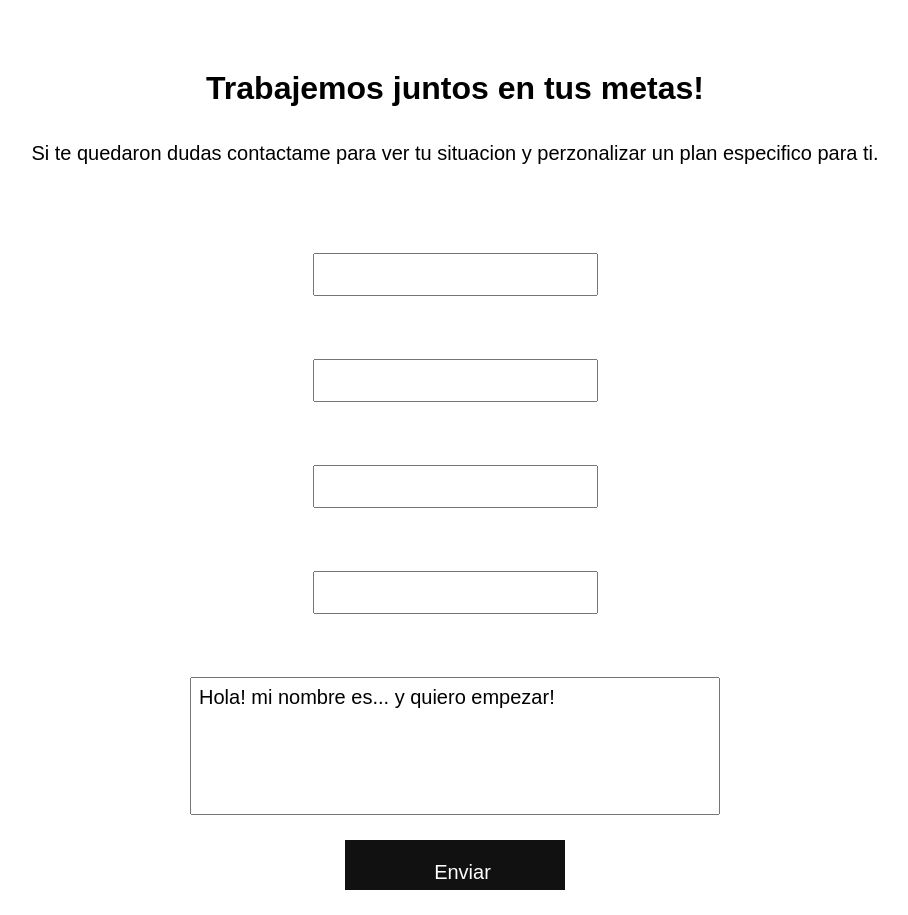
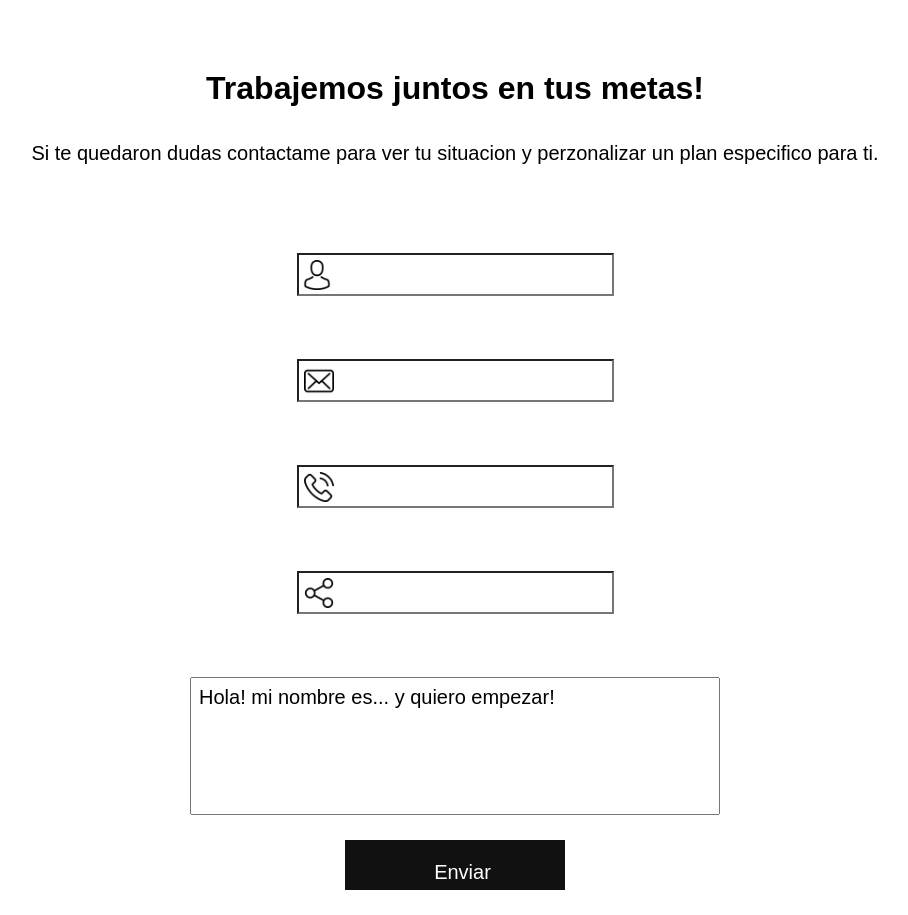
Before and after one commit to PabloReynaga/GymWebsite, a SvelteKit app: page /sections/contact in a window 1280 px wide. Shown: the whole page, without its empty margins (185-1093 px from the left). Built offline with nearby package versions, Linux system fonts and the light colour scheme.

Commit message:
icons formular

```diff
--- a/src/routes/sections/contact/+page.svelte
+++ b/src/routes/sections/contact/+page.svelte
@@ -1,5 +1,6 @@
 <script>
     import Button from './../../../componets/button.svelte'
+    import Avatar from '$lib/icon/avatar.png'
 
 </script>
 <div class="container">
@@ -14,16 +15,16 @@
                 <form action="https://formsubmit.co/reynagafarias@gmail.com" method="post">
 
                 <label class="label-input"  for="name">Nombre*</label>
-                <input class="input-field" type="text" id="name" required name="Nombre">
+                <input class="input-field-name" type="text" id="name" required name="Nombre">
 
                 <label class="label-input" for="mail">Mail*</label>
-                <input class="input-field" type="mail" id="mail" required name="Mail">
+                <input class="input-field-mail" type="mail" id="mail" required name="Mail">
 
                 <label class="label-input" for="number">Tu Whatsapp*</label>
-                <input class="input-field" type="text" id="number" required name="Whatsapp">
+                <input class="input-field-phone" type="text" id="number" required name="Whatsapp">
 
                 <label class="label-input" for="instagram">Tu instagram</label>
-                <input class="input-field" type="text" id="instagram" name="Instagram" >
+                <input class="input-field-instagram" type="text" id="instagram" name="Instagram" >
 
                 <label class="label-input" for="massage">Cual es tu meta?</label>
                 <textarea class="text-area-field" type="text" id="massage" name="Mensaje"
@@ -57,7 +58,6 @@
     min-height: 80vh;
     display:block;
     justify-content: center;
-
     min-width: 80vw;
 
 }
@@ -67,27 +67,87 @@
     align-items: center;
     box-sizing: border-box;
     align-items: center;
-
-
-
 }
 
-.input-field{
+.input-field-name{
     justify-content: center;
     display:flex;
     text-align: left;
     box-sizing: border-box;
     padding: 8px;
     margin: auto;
-    color: $bg-dark
-
-
+    color: $bg-dark;
+    background-image: url(../../../lib/icon/avatar.png);
+    background-repeat: no-repeat;
+    padding-left: 40px;
+    background-size: 30px;
+    background-position: left;
+    background-position-x: 3px;
 }
-.input-field:focus{
+.input-field-name:focus{
     outline: none;
     box-shadow:0px 0px 1px 1px $primary;
 }
+.input-field-mail{
+    justify-content: center;
+    display:flex;
+    text-align: left;
+    box-sizing: border-box;
+    padding: 8px;
+    margin: auto;
+    color: $bg-dark;
+    background-image: url(../../../lib/icon/sobre.png);
+    background-repeat: no-repeat;
+    padding-left: 40px;
+    background-size: 30px;
+    background-position: left;
+    background-position-x: 5px;
 
+}
+.input-field-mail:focus{
+    outline: none;
+    box-shadow:0px 0px 1px 1px $primary;
+}
+.input-field-phone{
+    justify-content: center;
+    display:flex;
+    text-align: left;
+    box-sizing: border-box;
+    padding: 8px;
+    margin: auto;
+    color: $bg-dark;
+    background-image: url(../../../lib/icon/llamada-telefonica.png);
+    background-repeat: no-repeat;
+    padding-left: 40px;
+    background-size: 30px;
+    background-position: left;
+    background-position-x: 5px;
+
+}
+.input-field-phone:focus{
+    outline: none;
+    box-shadow:0px 0px 1px 1px $primary;
+}
+.input-field-instagram{
+    justify-content: center;
+    display:flex;
+    text-align: left;
+    box-sizing: border-box;
+    padding: 8px;
+    margin: auto;
+    color: $bg-dark;
+    background-image: url(../../../lib/icon/compartir.png);
+    background-repeat: no-repeat;
+    padding-left: 40px;
+    background-size: 30px;
+    background-position: left;
+    background-position-x: 5px;
+
+}
+.input-field-instagram:focus{
+    outline: none;
+    box-shadow:0px 0px 1px 1px $primary;
+}
 .label-input{
     justify-content: center;
     display: flex;
```
